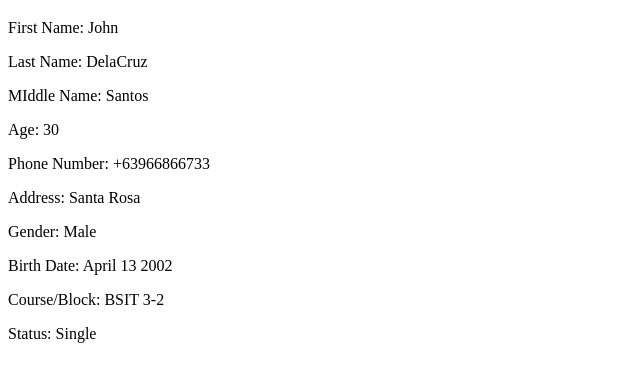
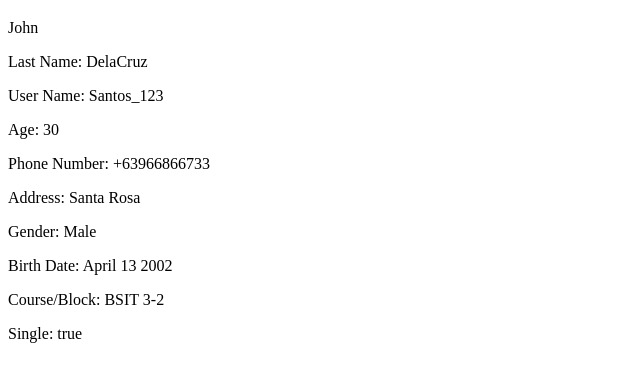
Before and after one commit to Arnoldayapana/Web-System-and-Technologies, a plain HTML site: page activity_4.html in a window 1280 px wide. Shown: the part 61-442 px from the top of the page, without its empty margins (0-640 px from the left). Drawn offline with Linux system fonts and the light colour scheme.

Commit message:
Done Activity_4

```diff
--- a/activity_4.html
+++ b/activity_4.html
@@ -6,10 +6,10 @@
     <title>Javascript</title>
 </head>
 <body>
-    <h1>JavaScript Variables:</h1>
+    <h1>JavaScript Variables: </h1>
     <p id="FirstName"></p>
     <p id="LastName"></p>
-    <p id="MiddleName"></p>
+    <p id="UserName"></p>
     <p id="Age"></p>
     <p id="PhoneNumber"></p>
     <p id="Address"></p>
@@ -19,35 +19,34 @@
     <p id="Status"></p>
 
 
+
     <script>
         let firstname = "John";
         let lastname = "DelaCruz";
-        let address = "Santa Rosa";
-        let middlename="Santos";
+        var address = "Santa Rosa";
+        var user = "Santos_123";
         var age = 30;
         var phonenumber = "+63966866733";
         var gender = "Male";
         var birthdate = "April 13 2002";
         var course = "BSIT 3-2";
-        var sts ="Single";
+        var _isSingle = true ;
 
         let Fname = "First Name: "+ firstname;
         let Lname = "Last Name: "+ lastname;
-        let Mname = "MIddle Name: "+ middlename;
+        let Username = "User Name: "+ user;
         let Age = "Age: "+ age;
         let Pnumber = "Phone Number: "+ phonenumber;
         let Address ="Address: "+ address;
         let Gender ="Gender: "+ gender;
         let Bdate ="Birth Date: "+ birthdate;
         let Course ="Course/Block: "+ course;
-        let Status ="Status: "+ sts;
+        let Status ="Single: "+ _isSingle;
 
 
-
-
-        document.getElementById("FirstName").innerHTML = Fname;
+        document.getElementById("FirstName").innerHTML = firstname;
         document.getElementById("LastName").innerHTML = Lname;
-        document.getElementById("MiddleName").innerHTML = Mname;
+        document.getElementById("UserName").innerHTML = Username;
         document.getElementById("Age").innerHTML = Age;
         document.getElementById("PhoneNumber").innerHTML = Pnumber;
         document.getElementById("Address").innerHTML = Address;
```
